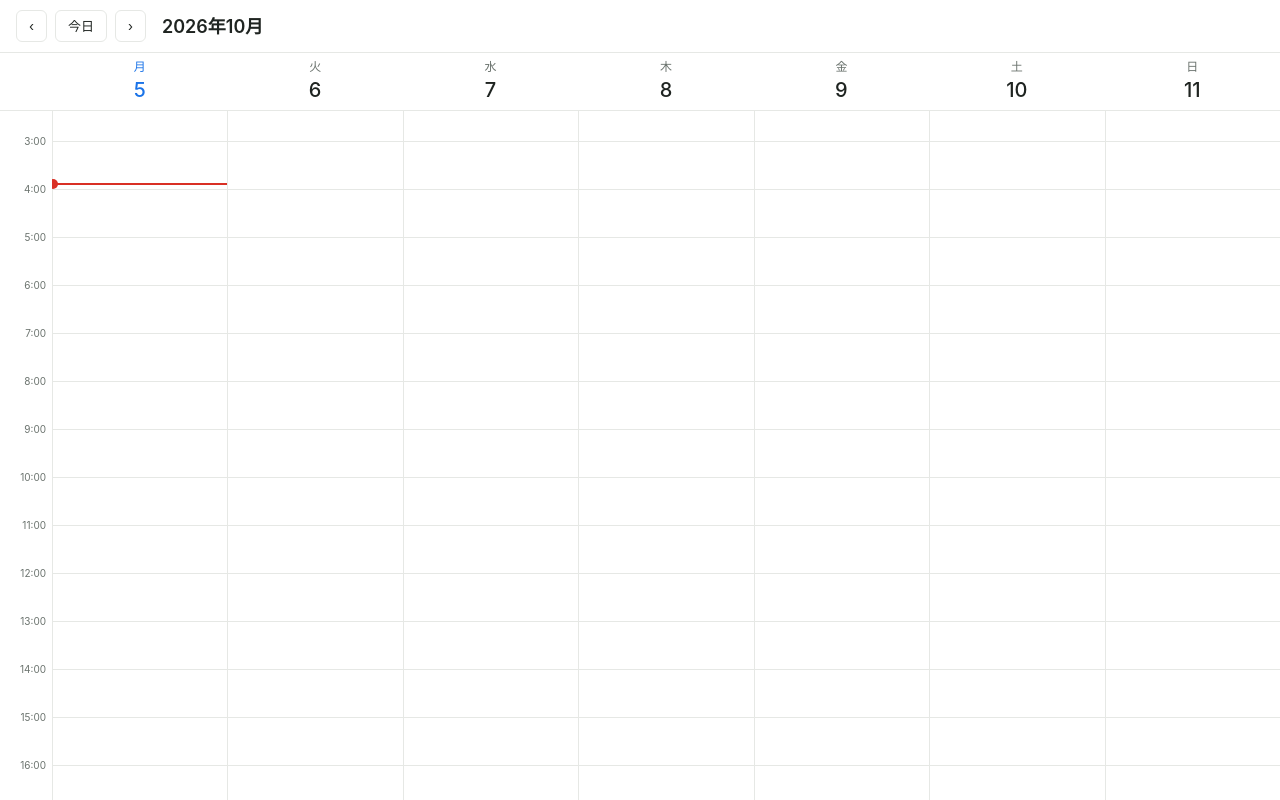
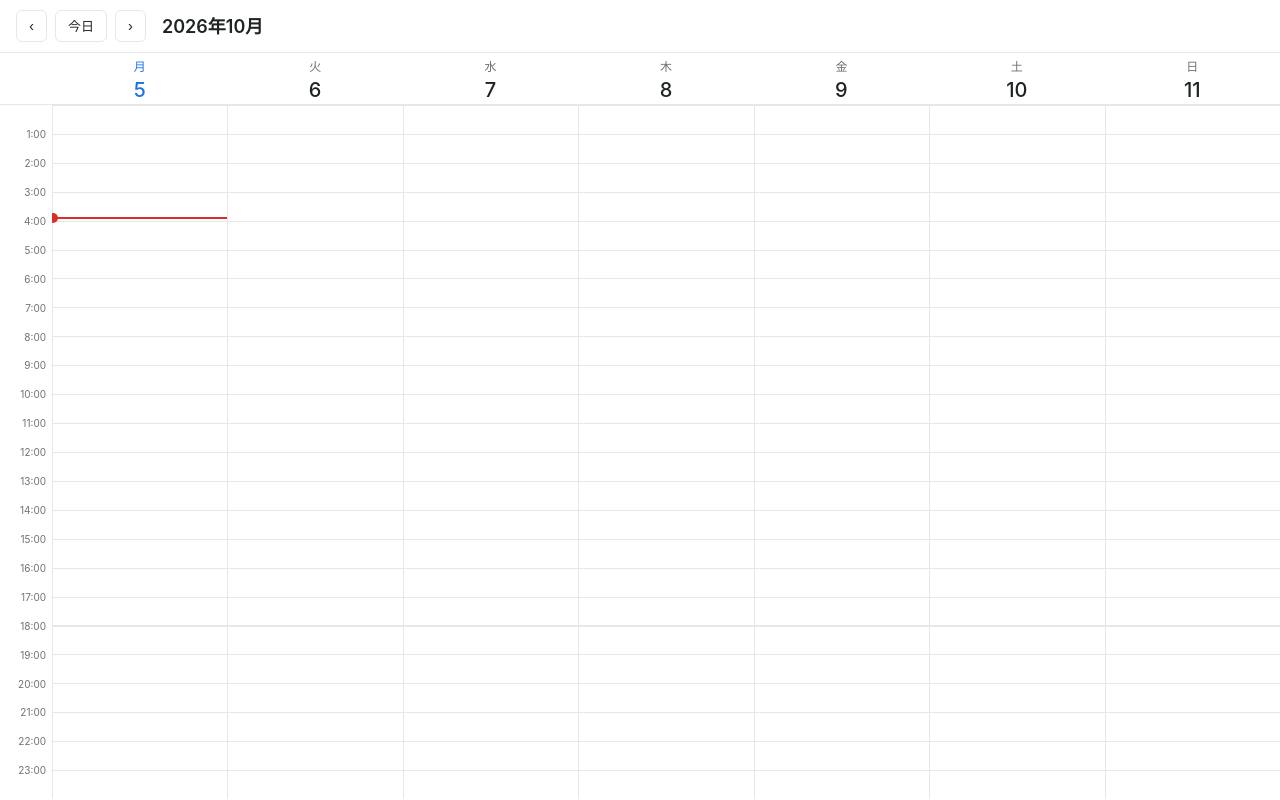
Before and after one commit to matsufriends/session-calendar, a plain HTML site: page index.html in a window 1280 px wide. Both pictures are taken after a click on the button "今日". Drawn offline with Linux system fonts and the light colour scheme; no server answers.

Commit message:
1日24時間を画面の高さに収めてスクロールをなくす
Claude-Session: https://claude.ai/code/session_01CVR4sBncNJVsSuM3RCaSbu

```diff
--- a/index.html
+++ b/index.html
@@ -8,7 +8,7 @@ button{font:inherit;color:inherit;background:none;border:1px solid var(--line);b
 #range{font-size:18px;font-weight:600;margin-left:8px}
 #grid{flex:1;overflow:auto;position:relative}
 .cols{display:grid;grid-template-columns:52px repeat(var(--days),minmax(0,1fr));min-width:calc(52px + var(--days)*90px)}
-.dayhead{position:sticky;top:0;z-index:3;background:var(--bg);border-bottom:1px solid var(--line);text-align:center;padding:6px 0;color:var(--sub);font-size:12px}
+.dayhead{position:sticky;top:0;z-index:3;height:52px;background:var(--bg);border-bottom:1px solid var(--line);text-align:center;padding:6px 0;color:var(--sub);font-size:12px}
 .dayhead b{display:block;font-size:20px;font-weight:500;color:var(--fg)}.dayhead.today,.dayhead.today b{color:var(--today)}
 .corner{position:sticky;top:0;left:0;z-index:4;background:var(--bg);border-bottom:1px solid var(--line)}
 .gutter{position:sticky;left:0;z-index:2;background:var(--bg);height:calc(24*var(--hour))}
@@ -26,8 +26,8 @@ button{font:inherit;color:inherit;background:none;border:1px solid var(--line);b
 <div id="grid"><div id="msg">読み込み中…</div></div>
 <div id="pop" hidden></div>
 <script>
-const HOUR=48,DAY=86400000,CAP=2*3600000,$=id=>document.getElementById(id),WEEK=['日','月','火','水','木','金','土'];
-let sessions=[],anchor=dayKey(Date.now());
+const HEAD=52,DAY=86400000,CAP=2*3600000,$=id=>document.getElementById(id),WEEK=['日','月','火','水','木','金','土'];
+let HOUR=48,sessions=[],anchor=dayKey(Date.now());
 function instant(t){if(typeof t!=='string'||!/T\d{2}:\d{2}.*(Z|[+-]\d{2}:?\d{2})$/i.test(t))return null;const n=Date.parse(t);return Number.isFinite(n)?n:null}
 function dayKey(n){return new Intl.DateTimeFormat('sv-SE',{timeZone:'Asia/Tokyo'}).format(new Date(n))}
 function midnight(d){return Date.parse(d+'T00:00:00+09:00')}
@@ -44,7 +44,7 @@ function el(tag,cls,text){const e=document.createElement(tag);if(cls)e.className
 function dayCount(){return innerWidth<700?1:7}
 function firstDay(){if(dayCount()===1)return anchor;const w=new Date(midnight(anchor)+12*3600000).getUTCDay();return addDays(anchor,-((w+6)%7))}
 function render(){
- hidePop();const n=dayCount(),first=firstDay(),grid=$('grid'),cols=el('div','cols'),today=dayKey(Date.now());
+ hidePop();HOUR=Math.max(16,($('grid').clientHeight-HEAD-1)/24);const n=dayCount(),first=firstDay(),grid=$('grid'),cols=el('div','cols'),today=dayKey(Date.now());
  cols.style.setProperty('--days',n);cols.style.setProperty('--hour',HOUR+'px');cols.append(el('div','corner'));
  const days=Array.from({length:n},(_,i)=>addDays(first,i));
  for(const d of days){const h=el('div','dayhead'+(d===today?' today':''),WEEK[new Date(midnight(d)+12*3600000).getUTCDay()]);h.append(el('b','',String(Number(d.slice(8)))));cols.append(h)}
@@ -59,6 +59,6 @@ function scrollToNow(){const t=(Date.now()-midnight(dayKey(Date.now())))/3600000
 async function load(){try{const r=await fetch('/api/sessions');if(!r.ok)throw Error();const data=await r.json();sessions=(data.sessions||[]).filter(s=>instant(s.start)!==null&&s.tool);render();scrollToNow()}catch{$('grid').replaceChildren(el('div','',''));$('grid').firstChild.id='msg';$('msg').textContent='履歴を読み込めませんでした'}}
 $('prev').onclick=()=>{anchor=addDays(anchor,-dayCount());render()};$('next').onclick=()=>{anchor=addDays(anchor,dayCount());render()};$('today').onclick=()=>{anchor=dayKey(Date.now());render();scrollToNow()};
 document.addEventListener('click',e=>{if(!$('pop').contains(e.target))hidePop()});document.addEventListener('keydown',e=>{if(e.key==='Escape')hidePop()});$('grid').addEventListener('scroll',hidePop);
-let lastCount=dayCount();addEventListener('resize',()=>{if(dayCount()!==lastCount){lastCount=dayCount();render()}else hidePop()});setInterval(()=>{if($('pop').hidden)render()},60000);
+let frame=0;addEventListener('resize',()=>{cancelAnimationFrame(frame);frame=requestAnimationFrame(render)});setInterval(()=>{if($('pop').hidden)render()},60000);
 load();
 </script></html>
```
Also changed, not shown: tests/calendar-ui.test.mjs (+1 -1 lines).
